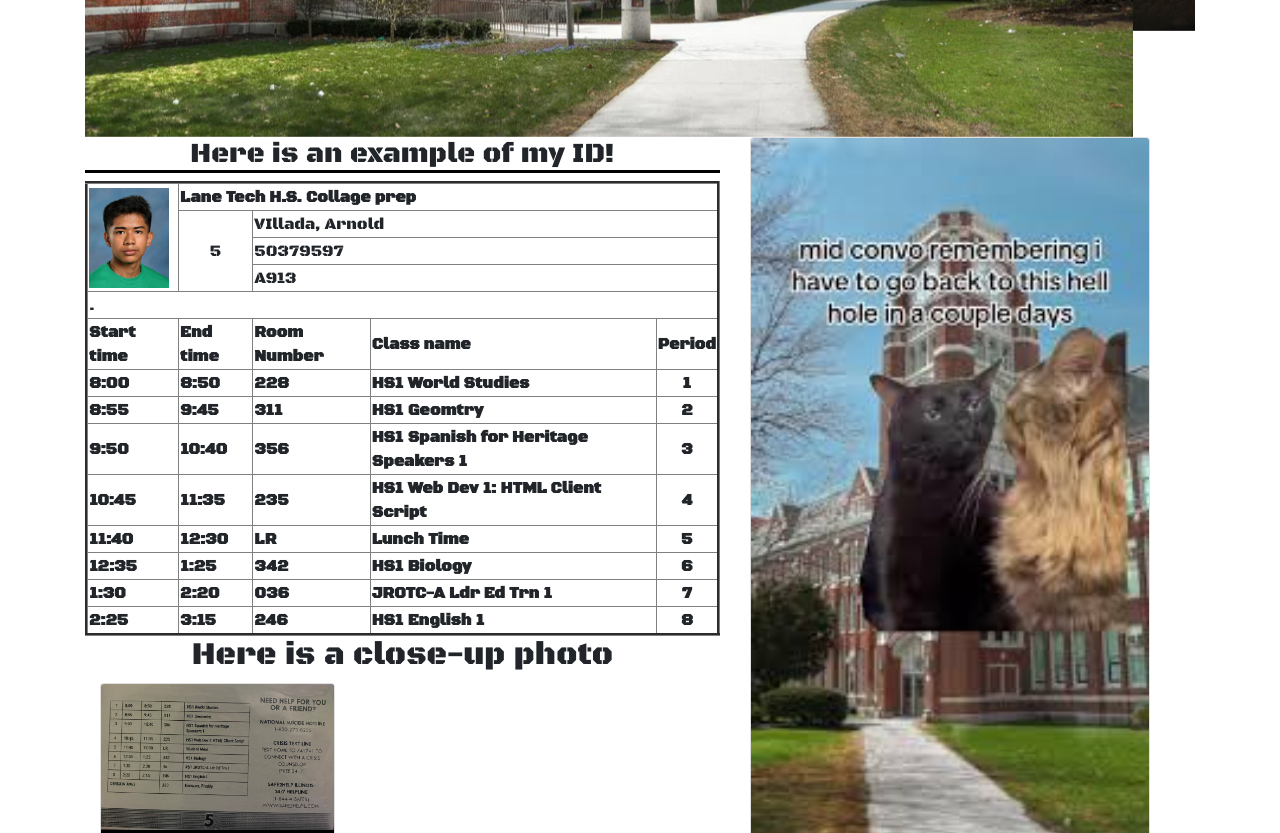
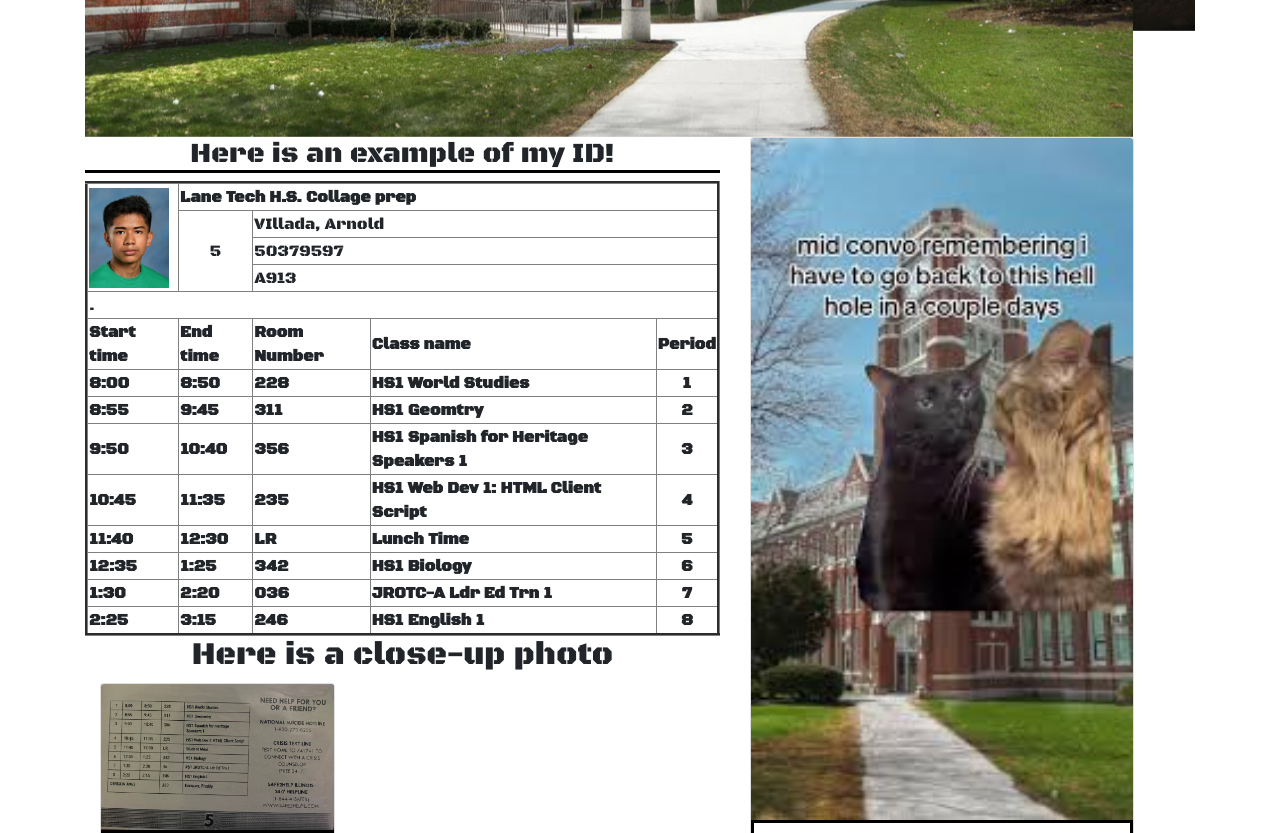
Before and after one commit to Viper-temporary/Viper-temporary.github.io, a plain HTML site: page LaneTech.HTML in a window 1280 px wide. Shown: the part 940-1773 px from the top of the page. Drawn offline with nearby package versions, Linux system fonts and the light colour scheme.

Commit message:
Made Card Fit

```diff
--- a/LaneTech.HTML
+++ b/LaneTech.HTML
@@ -203,7 +203,7 @@
 
                 </div>
                 <div class="col-md-5 col-sm-6 col-md-4 mb-4">
-                    <div class="card" style="width: 25rem;">
+                    <div class="card" style="width: 24rem;">
                         <img src="Media/Lanememe.jpeg" class="card-img-top" alt="..." style="text-align: center;">
                         <div class="card-body" style="border: black solid 3px;">
                             <h5 class="card-title">Lane tech</h5>
```
